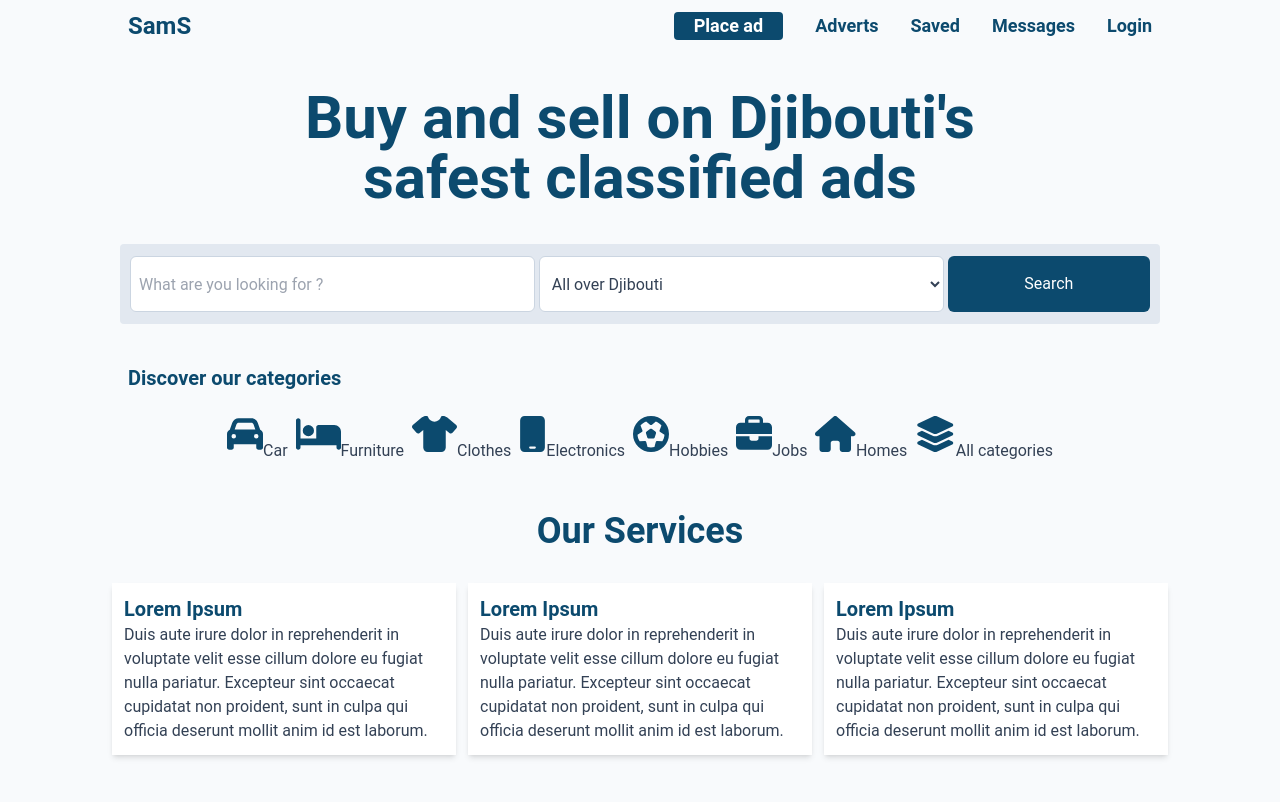
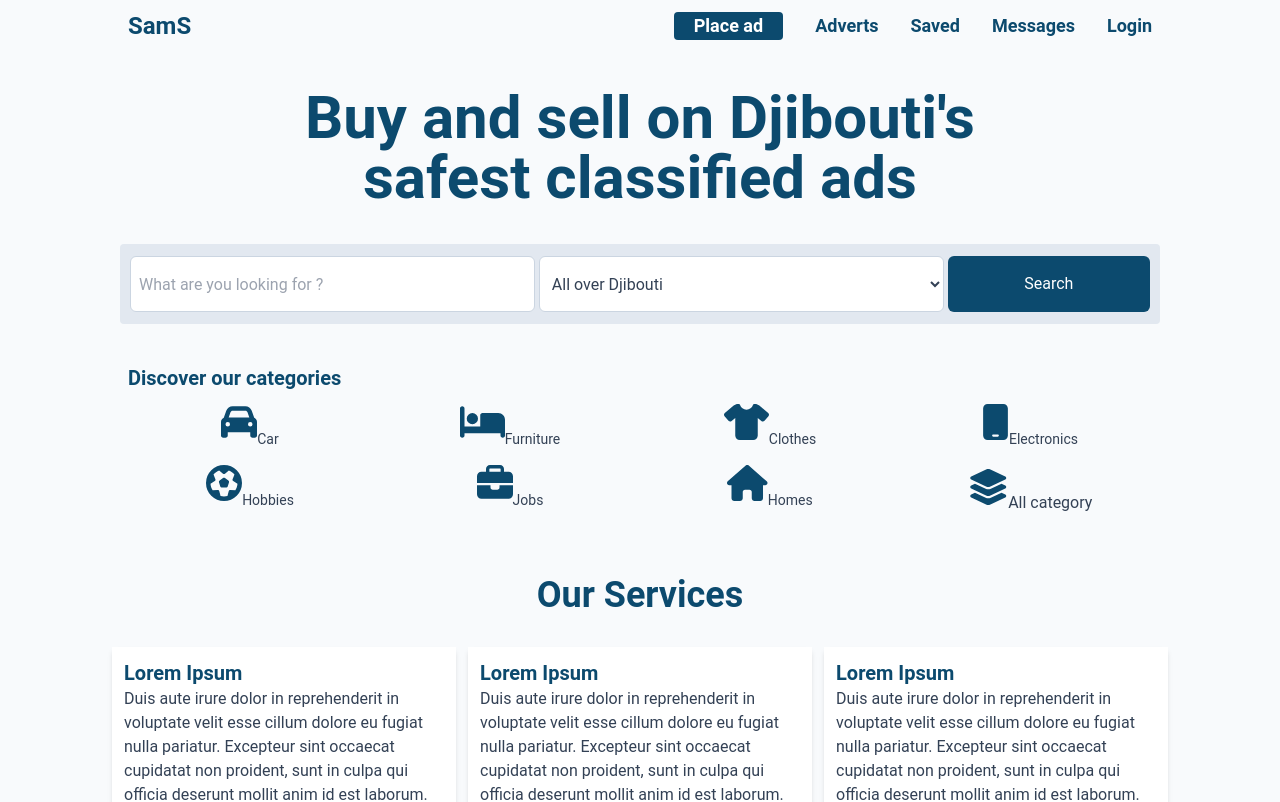
Before and after one commit to chakal05/asas, a Next.js app: page / in a window 1280 px wide. Shown: the top 802 px of the page. Built offline with nearby package versions, Linux system fonts and the light colour scheme.

Commit message:
css bug fixed

```diff
--- a/components/categories.tsx
+++ b/components/categories.tsx
@@ -10,52 +10,45 @@ import {
 	faLayerGroup,
 	faShirt,
 } from '@fortawesome/free-solid-svg-icons';
+import { getByCategory } from '../utils/productsApiCalls';
 
 const categories = [
 	{
 		icon: faCar,
 		title: 'Car',
-		path: '',
 	},
 	{
 		icon: faBed,
 		title: 'Furniture',
-		path: '',
 	},
 
 	{
 		icon: faShirt,
 		title: 'Clothes',
-		path: '',
 	},
 	{
 		icon: faMobilePhone,
 		title: 'Electronics',
-		path: '',
 	},
 	{
 		icon: faFutbol,
 		title: 'Hobbies',
-		path: '',
 	},
 	{
 		icon: faBriefcase,
 		title: 'Jobs',
-		path: '',
 	},
 	{
 		icon: faHome,
 		title: 'Homes',
-		path: '',
-	},
-	{
-		icon: faLayerGroup,
-		title: 'All categories',
-		path: '/categories',
 	},
 ];
 
-const Categories = () => {
+type Props = {
+	submitCategory: (title: string) => void;
+};
+
+const Categories: React.FC<Props> = ({ submitCategory }) => {
 	return (
 		<div className='mx-2 p-2'>
 			<div className=''>
@@ -64,32 +57,37 @@ const Categories = () => {
 					Discover our categories{' '}
 				</p>
 			</div>
-			<ul className=' grid grid-cols-4  md:flex md:justify-center mt-5'>
+			<ul className='grid grid-cols-4 gap-4 my-3 '>
 				{categories.map((item, index) => {
 					return (
-						<li key={index} className='m-1'>
+						<li key={index} className='text-sm'>
 							<div className='text-center text-slate-700 '>
-								<Link
-									href={
-										item.title === 'All categories'
-											? item.path
-											: `/products/?category=${item.title.toLowerCase()}`
-									}
-									passHref
-
+								<button
+									onClick={() =>submitCategory(item.title.toLowerCase())}
 								>
-									<a>
-										<FontAwesomeIcon
-											className='w-full text-4xl mb-2 text-sky-900'
-											icon={item.icon}
-										/>
-										{item.title}
-									</a>
-								</Link>
+									<FontAwesomeIcon
+										className='w-full text-4xl mb-2 text-sky-900'
+										icon={item.icon}
+									/>
+									{item.title}
+								</button>
 							</div>
 						</li>
 					);
 				})}
+				<li className='m-1'>
+					<div className='text-center text-slate-700 '>
+						<Link href={'/categories'}>
+							<a>
+								<FontAwesomeIcon
+									className='w-full text-4xl mb-2 text-sky-900'
+									icon={faLayerGroup}
+								/>
+								{'All category'}
+							</a>
+						</Link>
+					</div>
+				</li>
 			</ul>
 		</div>
 	);
--- a/pages/api/products.ts
+++ b/pages/api/products.ts
@@ -26,12 +26,12 @@ const products = async (req, res) => {
 		}
 
 		if (promoted) {
-			let b = await db
+			let dbRes = await db
 				.collection('products')
 				.find({ promoted: true })
 				.toArray();
 
-			result = b.slice(0,4)
+			result = dbRes.slice(0,4)
 		}
 
 		res.json(result);
--- a/pages/index.tsx
+++ b/pages/index.tsx
@@ -5,7 +5,6 @@ import Head from 'next/head';
 import Search from '../components/search';
 import Categories from '../components/categories';
 import { useAppDispatch } from '../redux/hooks';
-import middleware from '../lib/mongo'
 
 // {
 // 	products,
@@ -44,15 +43,25 @@ function Home() {
 			</div>
 
 			<div className='my-8'>
-				<Categories />
+				<Categories
+					submitCategory={(category) => {
+						router.push({
+							pathname: '/products/',
+							query: { category },
+						});
+					}}
+				/>
 			</div>
 
 			<div className='my-9'>
-				<p className='font-bold text-4xl my-8 text-center text-sky-900' > Our Services </p>
+				<p className='font-bold text-4xl my-8 text-center text-sky-900'>
+					{' '}
+					Our Services{' '}
+				</p>
 				<div className='md:flex flex-row px-3 md:px-0 '>
 					<div className='bg-white  shadow-md p-3 my-5 md:my-0  '>
 						<p className='font-bold text-xl text-sky-900'> Lorem Ipsum </p>
-						<p className='text-slate-700'  >
+						<p className='text-slate-700'>
 							{' '}
 							Duis aute irure dolor in reprehenderit in voluptate velit esse
 							cillum dolore eu fugiat nulla pariatur. Excepteur sint occaecat
@@ -86,7 +95,6 @@ function Home() {
 	);
 }
 
-
 // export const getServerSideProps = async (context) => {
 // 	const client = await middleware;
 // 	const db = client.db('asas');
--- a/pages/productItem.tsx
+++ b/pages/productItem.tsx
@@ -36,7 +36,7 @@ const Product = ({
 			<div className='md:flex'>
 				<div className='bg-white  shadow-lg rounded-lg border-2 mx-1 mt-1 md:basis-4/6 '>
 					<div id='default-carousel' className='relative'>
-						<div className='overflow-hidden relative rounded-lg  h-[16rem] xs:w-9/12  sm:h-72 xl:h-80 2xl:h-96 mx-auto'>
+						<div className='overflow-hidden relative rounded-lg  h-[16rem] w-10/12 sm:w-9/12  sm:h-72 xl:h-80 2xl:h-96 mx-auto'>
 							<div className=' duration-700 ease-in-out '>
 								{images.map((img, index) => {
 									return (
@@ -188,7 +188,7 @@ const Product = ({
 						return (
 							<li
 								key={index}
-								className=' bg-white p-3 shadow-lg rounded-lg border-2 w-9/12 md:mx-3 my-3 mx-auto'
+								className=' bg-white p-3 shadow-lg rounded-lg border-2  md:mx-3 my-3 mx-2'
 							>
 								<Link
 									href={{
@@ -200,7 +200,7 @@ const Product = ({
 									passHref
 								>
 									<a>
-										<div className='relative w-36 h-36 md:w-40 md:h-40  mx-auto '>
+										<div className='relative w-48 h-44 md:w-40 md:h-40  mx-auto '>
 											<Image
 												src={item.images[0]}
 												layout='fill'
@@ -242,8 +242,10 @@ export const getServerSideProps = async (context) => {
 	const productCategorie = await fetch(
 		`http://localhost:3000/api/products/?category=${category}`
 	);
-	const sameCategorie = await productCategorie.json();
 
+	let categorie = await productCategorie.json();
+	const sameCategorie = categorie.slice(0,4);
+	let b = [].slice(0,4)
 	return {
 		props: { product, sellerInfo, sameCategorie },
 	};
--- a/pages/products.tsx
+++ b/pages/products.tsx
@@ -10,6 +10,8 @@ import { ProductType } from '../interfaces/index';
 import filter from '../store/filter';
 import Categories from '../components/categories';
 import { getByCity, getByCategory } from '../utils/productsApiCalls';
+import { FontAwesomeIcon } from '@fortawesome/react-fontawesome';
+import { faCar, faFaceSurprise } from '@fortawesome/free-solid-svg-icons';
 
 const Posts = ({
 	products,
@@ -35,7 +37,12 @@ const Posts = ({
 				/>
 			</div>
 			<div className=''>
-				<Categories />
+				<Categories
+					submitCategory={async (category) => {
+						const products = await getByCategory(category);
+						setData(products);
+					}}
+				/>
 			</div>
 
 			<div className='md:flex'>
@@ -85,10 +92,29 @@ const Posts = ({
 							</Link>
 						);
 					})}
+					{!filtered[0] && (
+						<div className='text-center w-4/5 mx-auto px-2 py-6 bg-white shadow-lg rounded-lg border-2 mt-20 mb-40'>
+							<div className=''>
+								<div>
+									<FontAwesomeIcon
+										className='text-7xl text-sky-900'
+										icon={faFaceSurprise}
+									/>
+									<p className='text-5xl font-bold my-6 text-sky-900'>
+										No match Found{' '}
+									</p>
+									<p className='text-2xl text-slate-700'>
+										There are no results that match your current filters. Try
+										removing some of them to get better results.
+									</p>
+								</div>
+							</div>
+						</div>
+					)}
 				</div>
 
 				<div className='hidden md:block md:basis-1/5 md:ml-3 p-2'>
-					<ul className='bg-white divide-y rounded shadow-lg '>
+					<ul className='bg-white divide-y rounded shadow-lg border-2 '>
 						<p className='text-center font-bold text-xl mb-3 text-sky-900'>
 							{' '}
 							Promoted{' '}
```
